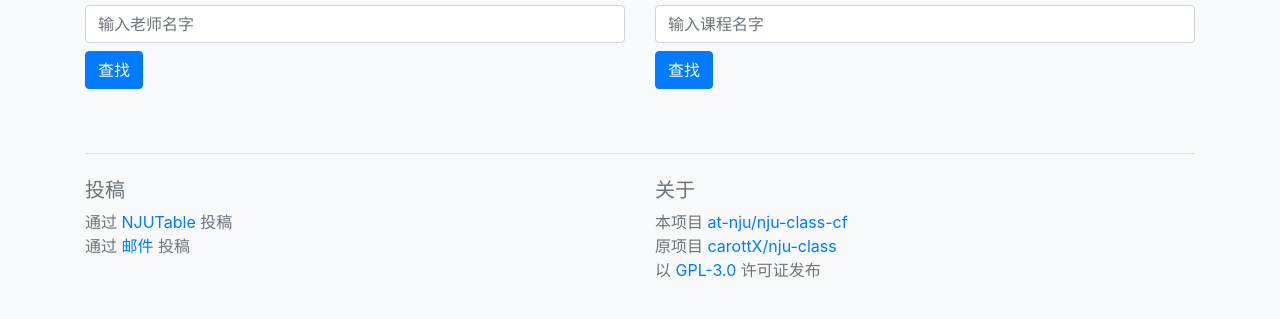
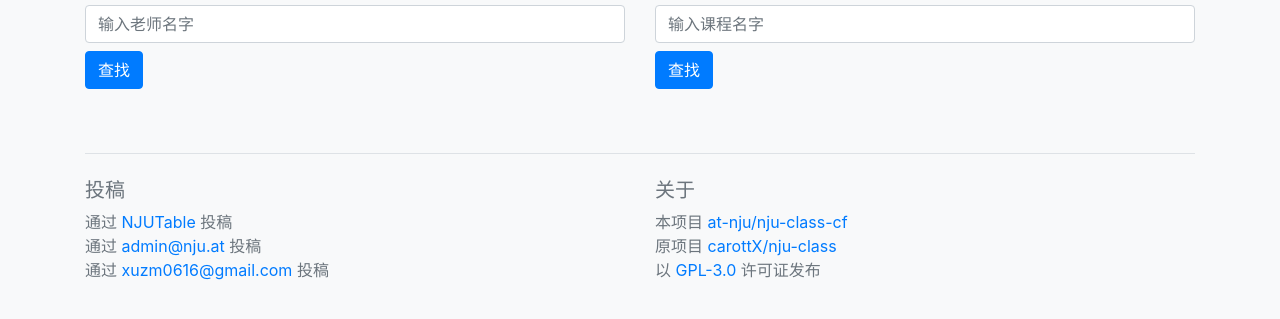
Before and after one commit to at-nju/nju-class-cf, a website: page public/index.html in a window 1280 px wide. Shown: the part 149-468 px from the top of the page. Drawn offline with Linux system fonts and the light colour scheme.

Commit message:
feat: update submission contact information in index.html

```diff
--- a/public/index.html
+++ b/public/index.html
@@ -45,7 +45,8 @@
                     <h5>投稿</h5>
                     <ul class="list-unstyled mb-0">
                         <li>通过 <a href="https://table.nju.edu.cn/external-apps/7aded834-74a2-43cc-b515-fb8e01656ef2/" target="_blank">NJUTable</a> 投稿</li>
-                        <li>通过 <a href="mailto:admin@nju.at">邮件</a> 投稿</li>
+                        <li>通过 <a href="mailto:admin@nju.at">admin@nju.at</a> 投稿</li>
+                        <li>通过 <a href="mailto:xuzm0616@gmail.com">xuzm0616@gmail.com</a> 投稿</li>
                     </ul>
                 </div>
                 <div class="col-md-6 mb-3" id="about">
```
